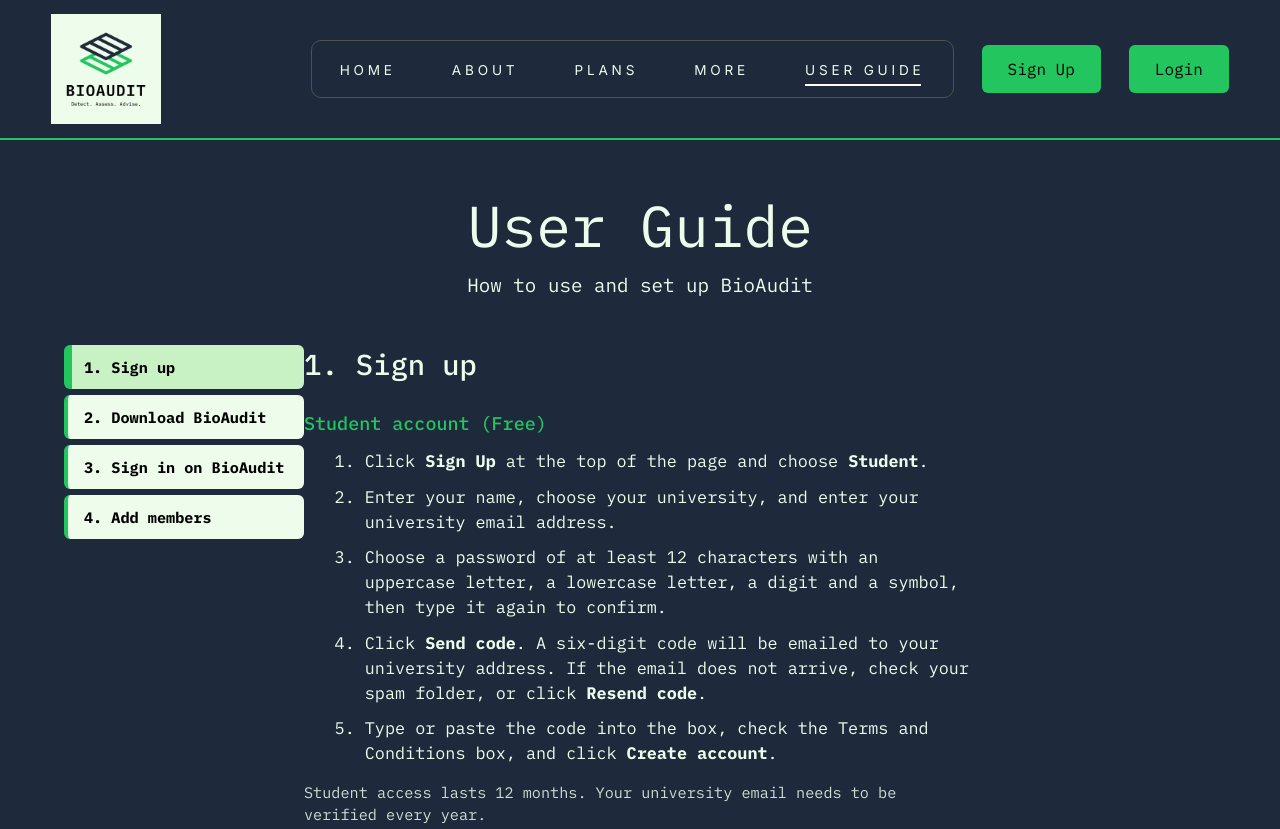
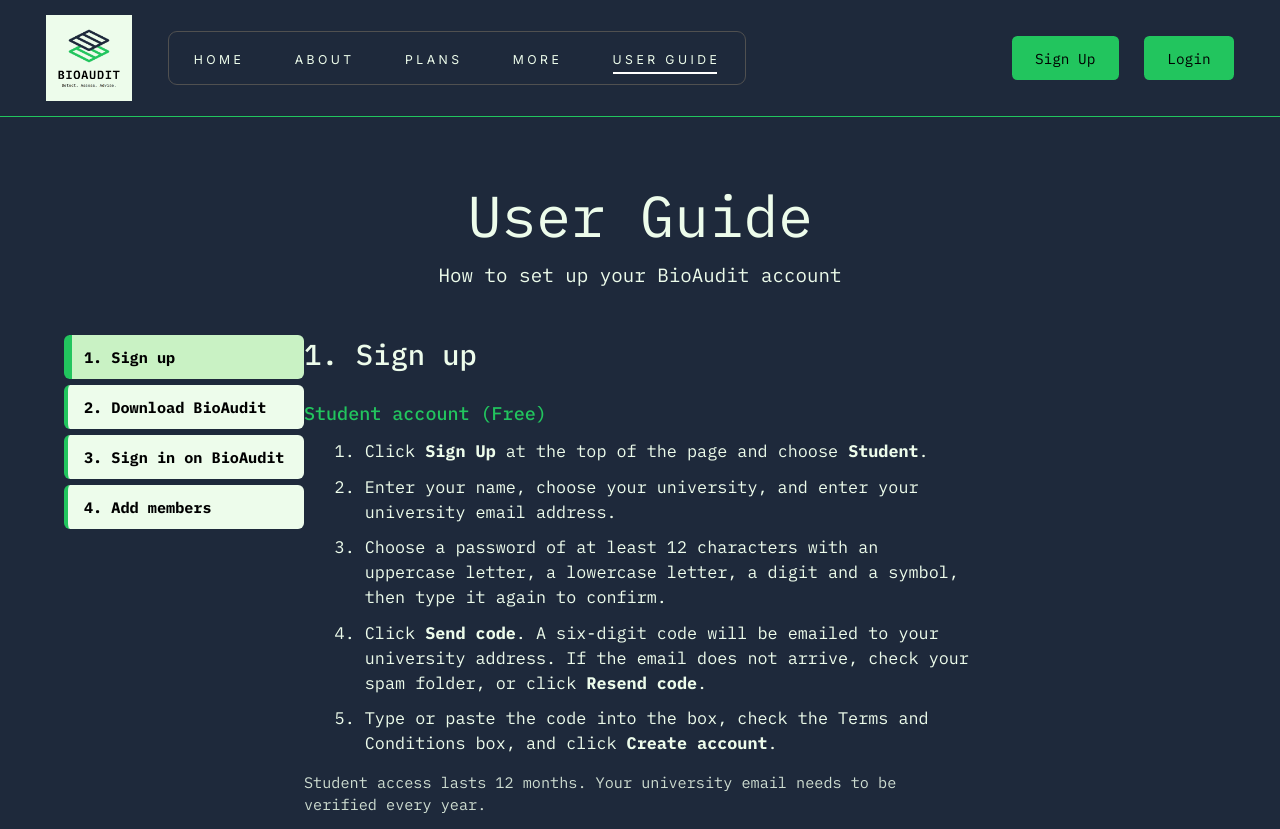
Before and after one commit to ethansiew03-web/FYP-26-S3-14_Website, a plain HTML site: page public/guide.html in a window 1280 px wide. Shown: the top 829 px of the page. Drawn offline with Linux system fonts and the light colour scheme.

Commit message:
Update header layout, add nav and button underlines

```diff
--- a/public/css/styles.css
+++ b/public/css/styles.css
@@ -10,7 +10,7 @@
   --mint: #EDFCEB;
   --green: #22C55E;
   --line: #505050;
-  --header-h: 140px;
+  --header-h: 130px;
 }
 
 * { box-sizing: border-box; margin: 0; }
@@ -38,24 +38,30 @@ display: block;
 
 main, footer { position: relative; z-index: 1; }
 
-/* ===== Header (same as the homepage) ===== */
 .site-header {
   position: fixed;
   top: 0; left: 0; right: 0;
+  zoom: 0.9;
   z-index: 10;
   height: var(--header-h);
   background: var(--navy);
   display: flex;
   align-items: center;
-  justify-content: space-between;
-  gap: 24px;
+  justify-content: flex-start;
+  gap: 40px;
   padding: 28px clamp(20px, 4vw, 64px);
-  border-bottom: 2px solid var(--green);
+  border-bottom: 1px solid var(--green);
 }
 
-.logo img { display: block; width: 110px; height: 110px; }
+.logo img { display: block; width: 95px; height: 95px; }
 
-.site-header nav { display: flex; align-items: center; gap: 28px; }
+.site-header nav {
+  display: flex;
+  align-items: center;
+  gap: 28px;
+  flex: 1;
+  justify-content: flex-end;
+}
 
 .site-header nav ul {
   display: flex;
@@ -64,6 +70,7 @@ main, footer { position: relative; z-index: 1; }
   padding: 18px 28px;
   border: 1px solid var(--line);
   border-radius: 10px;
+  margin-right: auto;
 }
 
 .site-header nav ul a {
@@ -104,6 +111,14 @@ position: relative;
 }
 
 .btn:hover { filter: brightness(1.08); }
+
+.site-header .btn:hover,
+.site-header .btn:focus-visible {
+  text-decoration: underline;
+  text-decoration-color: #000;
+  text-decoration-thickness: 2px;
+  text-underline-offset: 5px;
+}
 
 /* ===== Footer (same as the homepage) ===== */
 footer {
@@ -185,7 +200,7 @@ footer ul a {
   footer { grid-template-columns: 1fr; }
 }
 @media (max-width: 760px) {
-  :root { --header-h: 128px; }
+  :root { --header-h: 120px; }
   .logo img { width: 88px; height: 88px; }
   .site-header { padding: 20px; }
   .site-header nav ul { display: none; }
--- a/public/guide.html
+++ b/public/guide.html
@@ -29,7 +29,7 @@
 <main>
   <section class="guide">
     <h1 class="reveal">User Guide</h1>
-    <p class="guide-intro reveal">How to use and set up BioAudit</p>
+    <p class="guide-intro reveal">How to set up your BioAudit account</p>
 
     <div class="guide-layout">
       <nav class="guide-tabs" aria-label="Guide sections">
@@ -79,7 +79,7 @@
             <li>Optional: check <strong>Keep me signed in on this computer</strong> to skip this next time. Leave it off on a shared or public computer.</li>
             <li>If you lose your password, click <strong>Forgot password?</strong>, then <strong>Send code</strong>. Enter the six-digit code sent to your email and enter your new password.</li>
           </ol>
-          <p class="guide-note">BioAudit saves every scan to your account, you can access all your scans on the dashboard as well.</p>
+          <p class="guide-note">BioAudit saves every scan to your account and you can access all your scans on the website's dashboard as well.</p>
         </article>
 
         <article class="guide-step" id="sec-members">
```
Also changed, not shown: public/index.html (+1 -1 lines).
